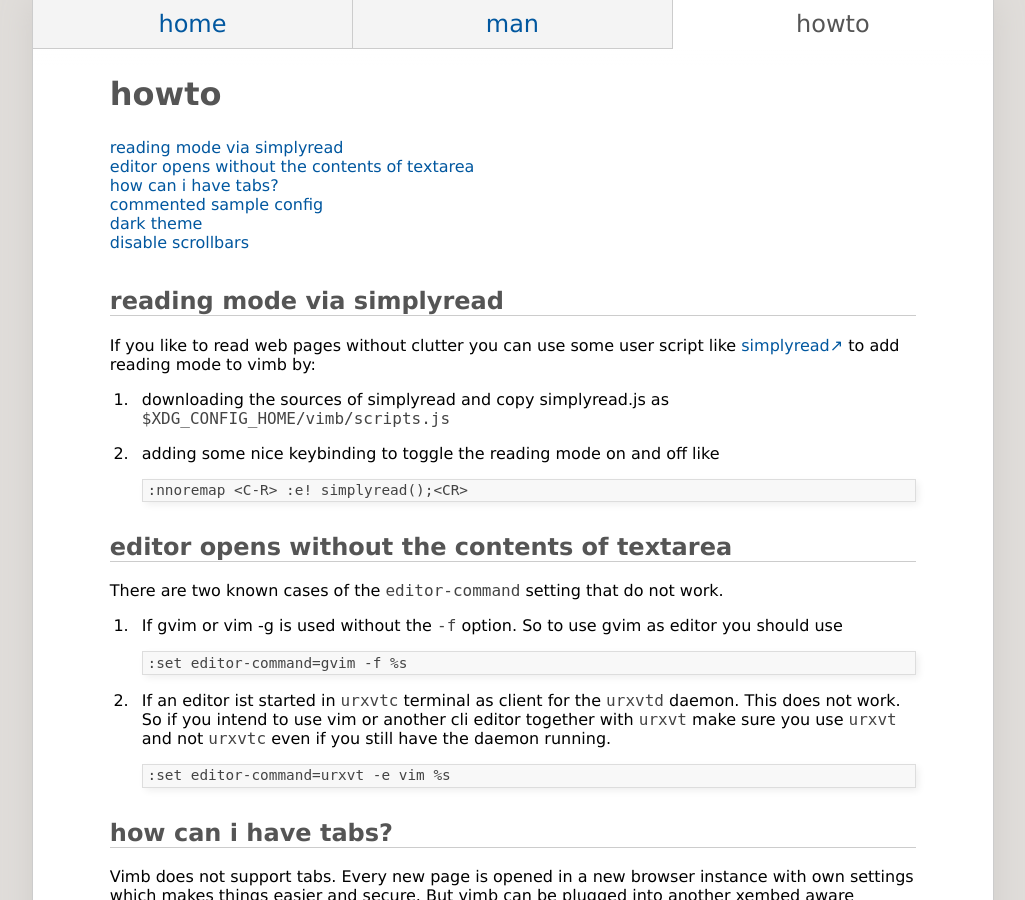
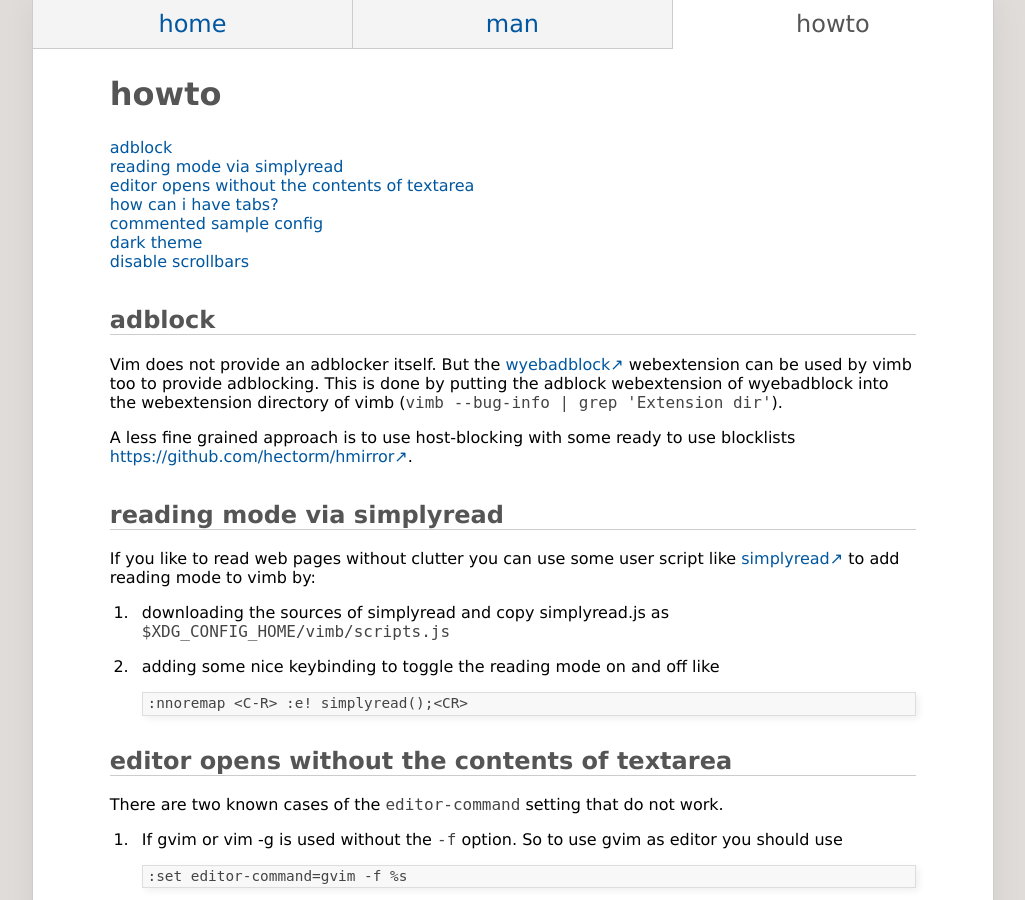
Before and after one commit to fanglingsu/vimb, a Jekyll site: the page built from howto.md, in a window 1280 px wide and 900 px high. Shown: the whole window, without its empty margins (127-1152 px from the left). Built offline with Jekyll 4.4.1, drawn with Linux system fonts in a browser that asks for light colours.

Commit message:
Add section about adblocking.

```diff
--- a/howto.md
+++ b/howto.md
@@ -9,6 +9,17 @@
 
 * toc
 {:toc}
+
+## adblock
+{:#block}
+
+Vim does not provide an adblocker itself. But the [wyebadblock][]
+webextension can be used by vimb too to provide adblocking. This is done by
+putting the adblock webextension of wyebadblock into the webextension
+directory of vimb (`vimb --bug-info | grep 'Extension dir'`).
+
+A less fine grained approach is to use host-blocking with some ready to use
+blocklists [https://github.com/hectorm/hmirror][hmirror].
 
 ## reading mode via simplyread
 
@@ -216,3 +227,5 @@
 [tabbed]:   http://tools.suckless.org/tabbed/
 [xdotool]:  http://www.semicomplete.com/projects/xdotool/
 [simplyread]: https://njw.name/simplyread/
+[wyebadblock]: https://github.com/jun7/wyebadblock
+[hmirror]:  https://github.com/hectorm/hmirror
```
